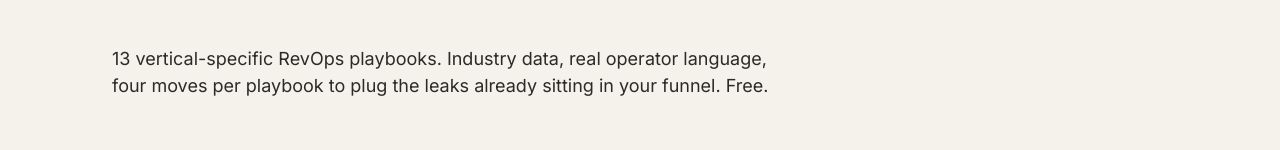
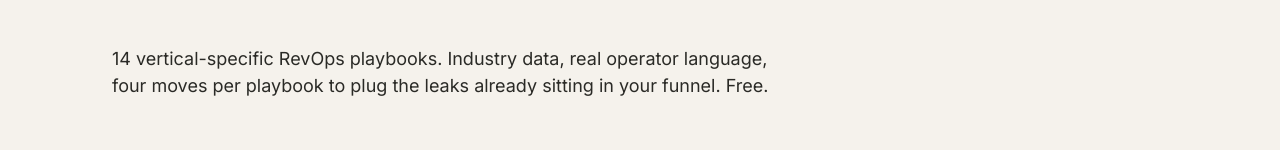
Before and after one commit to kame-hq/savoca.studio, a Next.js app: page /resources in a window 1280 px wide. Shown: the part 461-611 px from the top of the page. Built offline with nearby package versions, Linux system fonts and the light colour scheme.

Commit message:
feat: add Insurance Agents playbook (#14 — 14 total verticals live)

```diff
--- a/src/content/playbooks/index.ts
+++ b/src/content/playbooks/index.ts
@@ -12,6 +12,7 @@
 import { realEstate } from "./real-estate";
 import { landscaping } from "./landscaping";
 import { moving } from "./moving";
+import { insuranceAgents } from "./insurance-agents";
 
 // Attach icons (one per vertical — pulled from existing GLYPHS in brand/v2.tsx)
 const withIcons = (p: PlaybookContent, icon: PlaybookContent["icon"]): PlaybookContent => ({ ...p, icon });
@@ -30,6 +31,7 @@
   "real-estate": withIcons(realEstate, "clipboard"),
   landscaping: withIcons(landscaping, "net"),
   moving: withIcons(moving, "arrow"),
+  "insurance-agents": withIcons(insuranceAgents, "compass"),
 };
 
 export const playbookSlugs = Object.keys(playbooks);
--- /dev/null
+++ b/src/content/playbooks/insurance-agents.ts
@@ -0,0 +1,131 @@
+import type { PlaybookContent } from "./types";
+
+export const insuranceAgents: PlaybookContent = {
+  slug: "insurance-agents",
+  vertical: "Independent Insurance Agencies (P&C + Life)",
+  verticalShort: "Insurance Agents",
+  title: "The Quote Race Playbook",
+  subtitle:
+    "Insurance prospects request quotes from 3–4 agencies simultaneously. 78% buy from whoever responds first. Average independent agency takes 47 minutes. A 4-producer Austin shop leaks $116K/yr in year-1 commission — $760K in 7-year LTV. Four moves to stop paying $30/lead to lose them by Tuesday.",
+  edition: "14 / Insurance Agents Edition / 2026",
+
+  introBody:
+    "There are 39,000 independent P&C agencies in the US. ~30,000 of them earn less than $1.25M/yr — owner-operated, 1-15 producers, no RevOps function. The category is consolidating fast at the top: PE-backed Acrisure, Hub International, AssuredPartners absorbed $2.9B+ in deals in 2H 2025. Texas is the #2 insurance market in the country, and 2023-24 rate spikes (+21%, +18%) drove record shopping volume. The leads are coming. The bottleneck is whether your phone gets answered before the next agency on the list picks up.",
+
+  patternHeadline: "Race. Tuesday. Voicemail. Done.",
+  patternBody:
+    "Insurance is unique: prospects request quotes from 3-4 agencies at the same time. 78% buy from the first responder. Industry-average agency response time: 47 minutes. Best-practice: 5 minutes. 22% of inbound calls are missed and 85% of those callers never call back. 47% of inquiries arrive outside 9-5. The math is brutal — you're paying $15-40/lead on EverQuote / QuoteWizard / MediaAlpha, and most of them die in voicemail at 7:14 PM Tuesday.",
+  patternStats: [
+    {
+      value: "78%",
+      label: "of insurance prospects buy from the first agency to respond",
+      source: "SalesWings",
+    },
+    {
+      value: "47 min",
+      label: "average independent agency response time to a quote request",
+      source: "Hyperleap",
+    },
+    {
+      value: "85%",
+      label: "of callers who hit voicemail never call back",
+      source: "SuperAgent",
+    },
+    {
+      value: "5%",
+      label: "retention lift doubles 5-year profit",
+      source: "Agency Performance Partners",
+    },
+  ],
+
+  mathHeadline: "$116K commission leak. $760K LTV leak.",
+  mathBody:
+    "4-producer Austin agency. 80 inbound inquiries/mo. Avg new-business TX bundle premium $1,800. 13% blended commission. 84% retention. We're counting three leaks: missed calls, slow response, renewal churn.",
+  mathRows: [
+    { label: "Missed calls (22% × 85% never call back × 12 mo)", value: "" },
+    { label: "= ~180 lost leads × $1,547 × 13%", value: "= $36,200/yr" },
+    { label: "Slow response (lose ~30/mo to first-responder)", value: "" },
+    { label: "= 360/yr × $1,547 × 13%", value: "= $72,400/yr" },
+    { label: "Renewal churn (84% vs achievable 90%)", value: "" },
+    { label: "= 6% × $1.2M book × 11% renewal commission", value: "= $7,900/yr" },
+    { label: "Year-1 commission leak", value: "= ~$116,500" },
+    { label: "Apply 7-yr LTV ($10,829 per lost relationship)", value: "" },
+    { label: "540 lost relationships/yr × $10,829 × 13%", value: "= ~$760K over 7 yrs" },
+  ],
+  mathConclusion:
+    "10-20% of annual top line walking out the door because nobody picked up at 7:14 PM Tuesday. The fix is sub-$200/mo. The recovery is six figures year one.",
+
+  quotes: [
+    {
+      text: "I feel like I'm competing in a race I never signed up for. By the time I reach a lead, they've been contacted by four or five agents.",
+      attribution: "Independent agent, Reddit r/InsuranceAgent",
+    },
+    {
+      text: "Days blurred together as he spent hours chasing leads that never picked up or ghosted him after a quote. Even worse, many leads had already been contacted by multiple agents.",
+      attribution: "Jason Miller, independent agent, Austin TX (MediaAlpha case study)",
+    },
+    {
+      text: "Prospects who ghost after a quote — they seemed interested, then disappear without a word.",
+      attribution: "Insurance Forums",
+    },
+  ],
+
+  auditMoves: [
+    {
+      number: "01",
+      title: "Hit the 5-minute response SLA — measured per producer",
+      body: "78% of insurance shoppers buy from the first agency to respond. Industry average is 47 minutes. Wire your AgencyZoom / AMS360 / HawkSoft to auto-fire SMS + email within 60 seconds of inquiry: 'Hi [name], got your quote request — pulling carrier data now. Calling you within 10 minutes.' Track median response time per producer. Weekly leaderboard. Bottom-performer loses lead source access. Without measurement, the SLA never sticks.",
+    },
+    {
+      number: "02",
+      title: "Cover the 47% of inquiries arriving after-hours",
+      body: "Half your inbound lands evenings + weekends. Either: (a) AI receptionist trained on insurance terminology (Numa, AgentZap, $200-400/mo) that captures basics and books a call, or (b) human 24/7 answering with insurance-trained scripts. Generic answering services can't quote ranges or speak coverage levels — they make it worse. Train the AI on auto/home/umbrella basics. Capture beats voicemail every time.",
+    },
+    {
+      number: "03",
+      title: "Stop paying $30/lead. Reallocate to direct + Google LSA.",
+      body: "EverQuote / QuoteWizard / MediaAlpha sell SHARED leads to 3-5 agencies. You're racing a clock you can't win solo. Reallocate 40-60% of aggregator spend to: Google LSA ($15-25 exclusive leads), GMB review velocity, and Facebook/Nextdoor retargeting on your own audience. Same budget. 3-5× exclusive leads. Plus the leads come direct so you skip the first-responder race entirely.",
+    },
+    {
+      number: "04",
+      title: "Build the renewal recovery playbook — 5% retention = 2× profit",
+      body: "84% retention is industry average. 90-95% is top quartile. The math: 5% retention lift doubles 5-year profit per Agency Performance Partners research. Wire AgencyZoom to fire automated renewal-touch sequences 90/60/30 days out, with hand-call at 14-day. Build a re-shop SOP at renewal so customers don't shop YOU — they shop with you. Top agencies don't just sell more. They lose fewer.",
+    },
+  ],
+
+  toolsBody:
+    "Your AMS is locked in (switching costs are brutal). The wins are in the layer on top.",
+  toolsList: [
+    "Vertafore AMS360 — ~21% market share, dominant AMS",
+    "HawkSoft — ~11%, mid-shop leader",
+    "EZLynx — ~10%, multi-state P&C",
+    "Applied Epic — ~9%, larger agencies",
+    "QQCatalyst / NowCerts — alternatives",
+    "AgencyZoom — sits on top of AMS, sales automation",
+    "Numa / AgentZap — AI receptionist (insurance-trained)",
+    "Google LSA — exclusive leads $15-25 (vs shared $15-40 from aggregators)",
+  ],
+
+  caseStudyHeadline: "Coming Q4 2026.",
+  caseStudyBody:
+    "A 4-producer Austin agency wired AgencyZoom auto-response + 5-min SLA dashboard in 30 days. Median first-response dropped from 38 minutes to 4. Quote-to-bound conversion went from 11% to 24% on the same shared-lead spend. ~$8,400 of incremental commission in month 2. Full breakdown — AgencyZoom configuration, producer leaderboard template, after-hours AI script — published once 90-day data closes. Want to be the next case study? Book a 30-minute audit.",
+
+  ctaHeadline: "Stop paying $30/lead to lose them by Tuesday.",
+  ctaBody:
+    "If you're spending $5K+/mo on EverQuote / QuoteWizard / MediaAlpha, the fastest 5× ROI move is fixing response time before increasing lead budget. The 30-min audit is free. We pull your AMS response report, your renewal retention rate, your aggregator spend allocation, and tell you in dollars exactly what last month cost you. If we can't find $10K/mo of recoverable commission, you don't owe me anything.",
+
+  citations: [
+    { label: "Insurance Journal — Big 'I' 2025 Market Share", url: "https://www.insurancejournal.com/news/national/2025/07/23/832819.htm" },
+    { label: "IBISWorld — Insurance Brokers & Agencies US", url: "https://www.ibisworld.com/united-states/industry/insurance-brokers-agencies/1331/" },
+    { label: "Insurance Business — Future One / Big 'I' Agency Universe Study", url: "https://www.insurancebusinessmag.com/us/news/breaking-news/independent-pandc-insurance-agencies-in-the-us--how-are-they-doing-507443.aspx" },
+    { label: "SuperAgent — Missed Calls Revenue Leak", url: "https://news.getsuperagent.com/insurance-missed-calls-revenue-leak" },
+    { label: "Hyperleap — Slow Quote Response Costs Agencies", url: "https://hyperleap.ai/blog/insurance-agencies-lose-quotes-slow-response" },
+    { label: "SalesWings — Lead Response in Insurance", url: "https://www.saleswingsapp.com/sales-acceleration/the-importance-of-lead-response-in-insurance/" },
+    { label: "Agency Performance Partners — Retention Math", url: "https://www.agencyperformancepartners.com/blog/insurance-policy-retention/" },
+    { label: "Insure.com — Agent Commission Rates", url: "https://www.insure.com/car-insurance/insurance-agent-commissions.html" },
+    { label: "Risk & Insurance — Agency M&A 2025", url: "https://riskandinsurance.com/insurance-agency-ma-market-settles-into-new-normal-as-consolidation-accelerates/" },
+    { label: "Shop Texas Insurance — 2025 Outlook", url: "https://shoptexasinsurance.com/texas-insurance-outlook-2025/" },
+    { label: "QuoteSweep — AMS Market Share 2026", url: "https://www.quotesweep.com/blog/ams-comparison-2026" },
+    { label: "MediaAlpha — Jason Miller Austin Case Study", url: "https://mediaalpha.com/case_study/independent-insurance-agent-touts-30-lead-conversion-rate-with-mediaalpha-for-agents/" },
+  ],
+};
```
